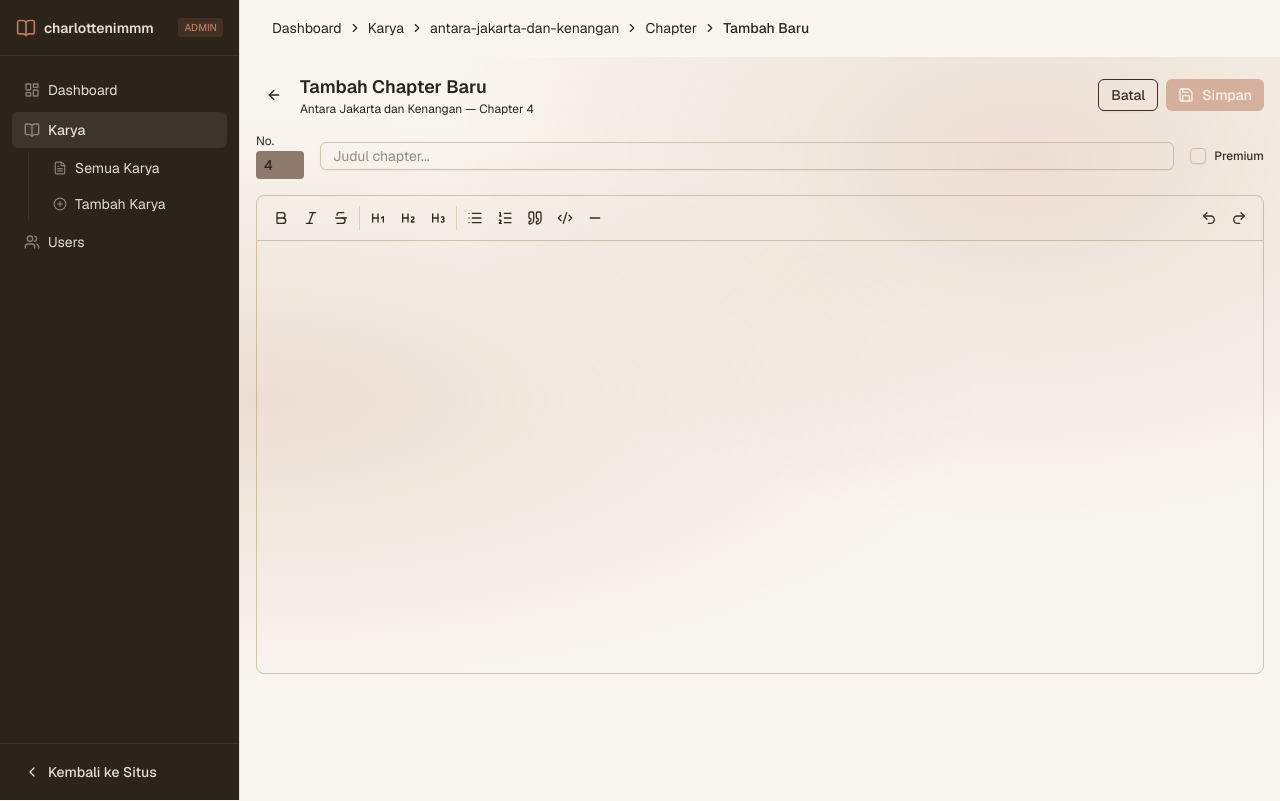
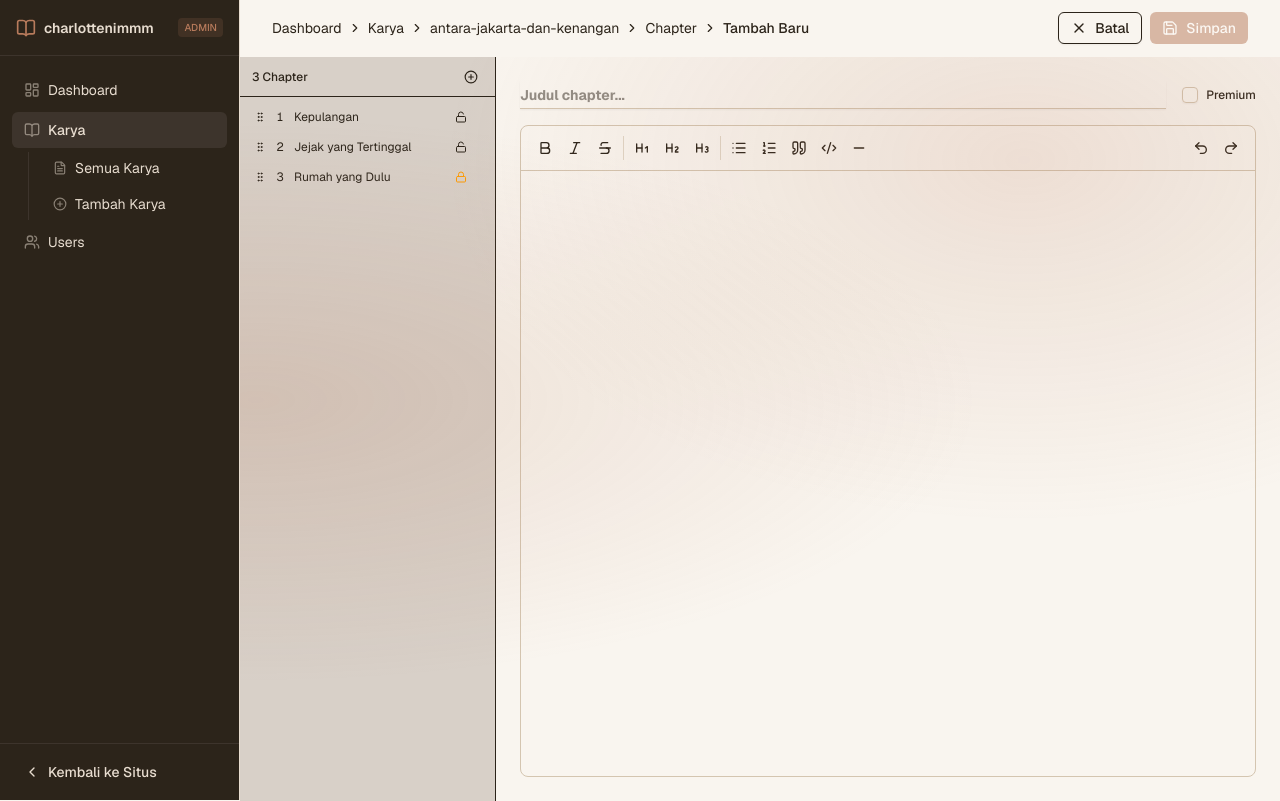
Before and after one commit to milyas26/charlottenim, a Next.js app: page /admin/karya/antara-jakarta-dan-kenangan/chapter/create in a window 1280 px wide. Built offline with nearby package versions, Linux system fonts and the light colour scheme; no server answers.

Commit message:
feat: editor chapter

```diff
--- a/app/admin/karya/[slug]/chapter/[chapterId]/page.tsx
+++ b/app/admin/karya/[slug]/chapter/[chapterId]/page.tsx
@@ -1,15 +1,17 @@
 "use client"
 
-import { use, useState } from "react"
-import Link from "next/link"
-import { works, chapters } from "@/data/dummy"
-import { notFound } from "next/navigation"
+import { use, useState, useCallback, useRef, useEffect } from "react"
+import { works, chapters as allChapters, getChaptersByWorkSlug } from "@/data/dummy"
+import type { Chapter } from "@/data/types"
+import { notFound, useRouter } from "next/navigation"
 import { Button } from "@/components/ui/button"
 import { Input } from "@/components/ui/input"
 import { Label } from "@/components/ui/label"
 import { Checkbox } from "@/components/ui/checkbox"
 import ChapterEditor from "@/components/admin/ChapterEditor"
-import { ArrowLeft, Save } from "lucide-react"
+import { ArrowLeft, Save, GripVertical, PlusCircle, Lock, LockOpen, ChevronRight, X } from "lucide-react"
+import { useAdminHeaderActions } from "@/components/admin/AdminHeader"
+import Link from "next/link"
 
 export default function AdminChapterEditorPage({
   params,
@@ -17,13 +19,22 @@ export default function AdminChapterEditorPage({
   params: Promise<{ slug: string; chapterId: string }>
 }) {
   const { slug, chapterId } = use(params)
+  const router = useRouter()
   const work = works.find((w) => w.slug === slug)
   if (!work) notFound()
 
   const isNew = chapterId === "create"
   const existingChapter = isNew
     ? null
-    : chapters.find((ch) => ch.workId === work.id && ch.slug === chapterId)
+    : allChapters.find((ch) => ch.workId === work.id && ch.slug === chapterId)
+
+  const workChapters = getChaptersByWorkSlug(work.slug)
+    .sort((a, b) => a.chapterNumber - b.chapterNumber)
+
+  const [orderedChapters, setOrderedChapters] = useState<Chapter[]>(workChapters)
+  const [dragIndex, setDragIndex] = useState<number | null>(null)
+  const [dragOverIndex, setDragOverIndex] = useState<number | null>(null)
+  const dragItem = useRef<number | null>(null)
 
   const [title, setTitle] = useState(existingChapter?.title ?? "")
   const [content, setContent] = useState(existingChapter?.content ?? "")
@@ -31,6 +42,26 @@ export default function AdminChapterEditorPage({
   const [price, setPrice] = useState(String(existingChapter?.price ?? 5000))
 
   const isEditing = !!existingChapter
+
+  const { setActions } = useAdminHeaderActions()
+
+  useEffect(() => {
+    setActions(
+      <>
+        <Button variant="outline" size="sm" asChild>
+          <Link href={`/admin/karya/${work.slug}`}>
+            <X className="size-4" />
+            Batal
+          </Link>
+        </Button>
+        <Button size="sm" disabled={!title || !content}>
+          <Save className="size-4" />
+          Simpan
+        </Button>
+      </>
+    )
+    return () => setActions(null)
+  }, [setActions, work.slug, title, content])
 
   const chapterSlug = title
     .toLowerCase()
@@ -41,47 +72,117 @@ export default function AdminChapterEditorPage({
 
   const chapterNumber = existingChapter?.chapterNumber ?? work.totalChapters + 1
 
+  const handleDragStart = useCallback((index: number) => {
+    dragItem.current = index
+    setDragIndex(index)
+  }, [])
+
+  const handleDragOver = useCallback((e: React.DragEvent, index: number) => {
+    e.preventDefault()
+    e.dataTransfer.dropEffect = "move"
+    if (dragItem.current !== index) {
+      setDragOverIndex(index)
+    }
+  }, [])
+
+  const handleDragLeave = useCallback(() => {
+    setDragOverIndex(null)
+  }, [])
+
+  const handleDragEnd = useCallback(() => {
+    setDragIndex(null)
+    setDragOverIndex(null)
+    dragItem.current = null
+  }, [])
+
+  const handleDrop = useCallback((e: React.DragEvent, index: number) => {
+    e.preventDefault()
+    const from = dragItem.current
+    if (from === null || from === index) {
+      setDragIndex(null)
+      setDragOverIndex(null)
+      return
+    }
+    const reordered = [...orderedChapters]
+    const [moved] = reordered.splice(from, 1)
+    reordered.splice(index, 0, moved)
+    const updated = reordered.map((ch, i) => ({ ...ch, chapterNumber: i + 1 }))
+    setOrderedChapters(updated)
+    setDragIndex(null)
+    setDragOverIndex(null)
+    dragItem.current = null
+  }, [orderedChapters])
+
   return (
-    <div className="space-y-4">
-      <div className="flex items-center gap-2">
-        <Button variant="ghost" size="icon" asChild>
-          <Link href={`/admin/karya/${work.slug}`}>
-            <ArrowLeft className="size-4" />
+    <div className="flex h-[calc(100vh-3.5rem)] gap-0">
+      <aside className="w-64 shrink-0 border-r bg-muted/30 flex flex-col">
+        <div className="flex items-center justify-between px-3 h-10 border-b shrink-0">
+          <span className="text-xs font-medium text-muted-foreground">
+            {orderedChapters.length} Chapter
+          </span>
+          <Button variant="ghost" size="icon" className="size-6" asChild>
+            <Link href={`/admin/karya/${work.slug}/chapter/create`}>
+              <PlusCircle className="size-3.5" />
             </Link>
           </Button>
-        <div className="flex-1 min-w-0">
-          <h1 className="text-lg font-semibold truncate">
-            {isEditing ? "Edit Chapter" : "Tambah Chapter Baru"}
-          </h1>
-          <p className="text-xs text-muted-foreground truncate">
-            {work.title} &mdash; Chapter {chapterNumber}
+        </div>
+        <div className="flex-1 overflow-y-auto p-1.5 space-y-0.5">
+          {orderedChapters.length === 0 && (
+            <p className="text-xs text-muted-foreground text-center py-8">
+              Belum ada chapter
             </p>
+          )}
+          {orderedChapters.map((ch, index) => {
+            const isActive = ch.slug === chapterId
+            return (
+              <div
+                key={ch.id}
+                draggable
+                onDragStart={() => handleDragStart(index)}
+                onDragOver={(e) => handleDragOver(e, index)}
+                onDragLeave={handleDragLeave}
+                onDragEnd={handleDragEnd}
+                onDrop={(e) => handleDrop(e, index)}
+                className={`group flex items-center gap-1.5 rounded-md px-2 py-1.5 text-xs transition-all cursor-pointer select-none ${
+                  dragIndex === index
+                    ? "opacity-30"
+                    : dragOverIndex === index && dragIndex !== index
+                    ? "border-t border-primary"
+                    : ""
+                } ${
+                  isActive
+                    ? "bg-primary/10 text-primary font-medium"
+                    : "text-muted-foreground hover:bg-accent/50"
+                }`}
+                onClick={() => router.push(`/admin/karya/${work.slug}/chapter/${ch.slug}`)}
+              >
+                <span className="shrink-0 cursor-grab active:cursor-grabbing text-muted-foreground/50 group-hover:text-muted-foreground transition-colors">
+                  <GripVertical className="size-3" />
+                </span>
+                <span className="shrink-0 tabular-nums w-4 text-center">{ch.chapterNumber}</span>
+                <span className="truncate flex-1">{ch.title || "(tanpa judul)"}</span>
+                {ch.isPremium ? (
+                  <Lock className="size-3 shrink-0 text-amber-500" />
+                ) : (
+                  <LockOpen className="size-3 shrink-0 text-muted-foreground/50" />
+                )}
+                <ChevronRight className="size-3 shrink-0 -mr-1 opacity-0 group-hover:opacity-100 transition-opacity" />
               </div>
-        <div className="flex items-center gap-2 shrink-0">
-          <Button variant="outline" size="sm" asChild>
-            <Link href={`/admin/karya/${work.slug}`}>Batal</Link>
-          </Button>
-          <Button size="sm" disabled={!title || !content}>
-            <Save className="size-4" />
-            Simpan
-          </Button>
+            )
+          })}
         </div>
-      </div>
+      </aside>
 
+      <div className="flex-1 flex flex-col min-w-0 overflow-hidden">
+        <div className="shrink-0 p-6 pb-0 space-y-2">
           <div className="flex items-center gap-4 flex-wrap">
-        <div className="shrink-0 w-12">
-          <p className="text-xs text-muted-foreground mb-0.5">No.</p>
-          <p className="h-7 flex items-center text-sm font-medium bg-muted rounded px-2">
-            {chapterNumber}
-          </p>
-        </div>
             <div className="flex-1 min-w-[160px]">
               <Input
                 id="title"
                 placeholder="Judul chapter..."
                 value={title}
                 onChange={(e) => setTitle(e.target.value)}
-            className="h-7 text-sm"
+                className="h-7 text-sm border-0 border-b border-input rounded-none focus-visible:ring-0 focus-visible:border-primary px-0 font-bold"
               />
             </div>
             <div className="flex items-center gap-2">
@@ -110,16 +211,20 @@ export default function AdminChapterEditorPage({
             )}
           </div>
           {title && (
-        <p className="text-xs text-muted-foreground -mt-2">
+            <p className="text-xs text-muted-foreground">
               Slug: <code className="text-accent">/{chapterSlug}</code>
             </p>
           )}
+        </div>
 
+        <div className="flex-1 min-h-0 p-6 pt-4">
           <ChapterEditor
             content={content}
             onChange={setContent}
             placeholder="Mulai menulis..."
           />
         </div>
+      </div>
+    </div>
   )
 }
--- a/app/admin/karya/[slug]/page.tsx
+++ b/app/admin/karya/[slug]/page.tsx
@@ -1,6 +1,7 @@
 "use client"
 
-import { use, useState, useCallback, useRef } from "react"
+import { use, useState, useCallback, useRef, useEffect } from "react"
+import { useAdminHeaderActions } from "@/components/admin/AdminHeader"
 import type { WorkStatus } from "@/data/types"
 import Link from "next/link"
 import { works, chapters } from "@/data/dummy"
@@ -67,6 +68,58 @@ export default function AdminWorkDetailPage({ params }: { params: Promise<{ slug
   const [editGenres, setEditGenres] = useState<string[]>(work.genres)
   const [editCoverPreview, setEditCoverPreview] = useState<string | null>(null)
   const dragItem = useRef<number | null>(null)
+
+  const { setActions } = useAdminHeaderActions()
+
+  useEffect(() => {
+    if (isEditing) {
+      setActions(
+        <>
+          <Button variant="outline" size="sm" onClick={() => {
+            setIsEditing(false)
+            setEditCoverPreview(null)
+          }}>
+            <X className="size-4" />
+            Batal
+          </Button>
+          <Button size="sm" disabled={!editTitle || !editSynopsis} onClick={() => {
+            work.title = editTitle
+            work.synopsis = editSynopsis
+            work.status = editStatus
+            work.genres = editGenres
+            setIsEditing(false)
+            alert("Karya berhasil diedit!")
+          }}>
+            <Save className="size-4" />
+            Simpan Perubahan
+          </Button>
+        </>
+      )
+    } else {
+      setActions(
+        <>
+          <Button variant="outline" size="sm" onClick={() => {
+            setEditTitle(work.title)
+            setEditSynopsis(work.synopsis)
+            setEditStatus(work.status)
+            setEditGenres(work.genres)
+            setEditCoverPreview(null)
+            setIsEditing(true)
+          }}>
+            <Edit className="size-4" />
+            Edit Karya
+          </Button>
+          <Button size="sm" asChild>
+            <Link href={`/admin/karya/${work.slug}/chapter/create`}>
+              <PlusCircle className="size-4" />
+              Tambah Chapter
+            </Link>
+          </Button>
+        </>
+      )
+    }
+    return () => setActions(null)
+  }, [setActions, isEditing, editTitle, editSynopsis, editStatus, editGenres, work.slug])
 
   const totalReads = orderedChapters.reduce((sum, ch) => sum + ch.readCount, 0)
 
@@ -152,7 +205,7 @@ export default function AdminWorkDetailPage({ params }: { params: Promise<{ slug
   }, [])
 
   return (
-    <div className="space-y-6">
+    <div className="space-y-6 p-4">
       <div className="flex items-center gap-3">
         <Button variant="ghost" size="icon" asChild>
           <Link href="/admin/karya">
@@ -162,30 +215,6 @@ export default function AdminWorkDetailPage({ params }: { params: Promise<{ slug
         <div className="flex-1">
           <h1 className="text-2xl font-bold tracking-tight">{work.title}</h1>
           <p className="text-muted-foreground mt-1">/{work.slug}</p>
-        </div>
-        <div className="flex items-center gap-2">
-          <Button variant="outline" size="sm" onClick={() => {
-            if (isEditing) {
-              setIsEditing(false)
-              setEditCoverPreview(null)
-            } else {
-              setEditTitle(work.title)
-              setEditSynopsis(work.synopsis)
-              setEditStatus(work.status)
-              setEditGenres(work.genres)
-              setEditCoverPreview(null)
-              setIsEditing(true)
-            }
-          }}>
-            {isEditing ? <X className="size-4" /> : <Edit className="size-4" />}
-            {isEditing ? "Batal" : "Edit Karya"}
-          </Button>
-          <Button size="sm" asChild>
-            <Link href={`/admin/karya/${work.slug}/chapter/create`}>
-              <PlusCircle className="size-4" />
-              Tambah Chapter
-            </Link>
-          </Button>
         </div>
       </div>
 
@@ -310,17 +339,6 @@ export default function AdminWorkDetailPage({ params }: { params: Promise<{ slug
                   )}
                 </div>
 
-                <Button className="w-full" disabled={!editTitle || !editSynopsis} onClick={() => {
-                  work.title = editTitle
-                  work.synopsis = editSynopsis
-                  work.status = editStatus
-                  work.genres = editGenres
-                  setIsEditing(false)
-                  alert("Karya berhasil diedit!")
-                }}>
-                  <Save className="size-4" />
-                  Simpan Perubahan
-                </Button>
               </>
             ) : (
               <>
--- a/app/admin/karya/baru/page.tsx
+++ b/app/admin/karya/baru/page.tsx
@@ -1,6 +1,7 @@
 "use client"
 
-import { useState } from "react"
+import { useState, useEffect } from "react"
+import { useAdminHeaderActions } from "@/components/admin/AdminHeader"
 import Link from "next/link"
 import { Button } from "@/components/ui/button"
 import { Input } from "@/components/ui/input"
@@ -18,6 +19,23 @@ export default function AdminNewWorkPage() {
   const [selectedGenres, setSelectedGenres] = useState<string[]>([])
   const [status, setStatus] = useState<WorkStatus>("DRAFT")
 
+  const { setActions } = useAdminHeaderActions()
+
+  useEffect(() => {
+    setActions(
+      <>
+        <Button variant="outline" asChild>
+          <Link href="/admin/karya">Batal</Link>
+        </Button>
+        <Button disabled={!title || !synopsis}>
+          <Save className="size-4" />
+          Simpan Karya
+        </Button>
+      </>
+    )
+    return () => setActions(null)
+  }, [setActions, title, synopsis])
+
   const toggleGenre = (genre: string) => {
     if (selectedGenres.includes(genre)) {
       setSelectedGenres(selectedGenres.filter((g) => g !== genre))
@@ -34,8 +52,7 @@ export default function AdminNewWorkPage() {
     .trim()
 
   return (
-    <div className="space-y-6">
-      <div className="flex items-center justify-between">
+    <div className="space-y-6 p-4">
       <div className="flex items-center gap-3">
         <Button variant="ghost" size="icon" asChild>
           <Link href="/admin/karya">
@@ -45,16 +62,6 @@ export default function AdminNewWorkPage() {
         <div>
           <h1 className="text-2xl font-bold tracking-tight">Tambah Karya Baru</h1>
           <p className="text-muted-foreground mt-1">Unggah karya baru ke platform.</p>
-          </div>
-        </div>
-        <div className="flex items-center gap-3">
-          <Button variant="outline" asChild>
-            <Link href="/admin/karya">Batal</Link>
-          </Button>
-          <Button disabled={!title || !synopsis}>
-            <Save className="size-4" />
-            Simpan Karya
-          </Button>
         </div>
       </div>
 
--- a/app/admin/karya/page.tsx
+++ b/app/admin/karya/page.tsx
@@ -1,6 +1,7 @@
 "use client"
 
-import { useState } from "react"
+import { useState, useEffect } from "react"
+import { useAdminHeaderActions } from "@/components/admin/AdminHeader"
 import Link from "next/link"
 import { works, chapters } from "@/data/dummy"
 import { Badge } from "@/components/ui/badge"
@@ -19,6 +20,20 @@ import { PlusCircle, Search, MoreHorizontal, Edit, Eye, BarChart3, Trash2 } from
 import { WorkStatus } from "@/data/types"
 
 export default function AdminWorksPage() {
+  const { setActions } = useAdminHeaderActions()
+
+  useEffect(() => {
+    setActions(
+      <Button asChild>
+        <Link href="/admin/karya/baru">
+          <PlusCircle className="size-4" />
+          Tambah Karya
+        </Link>
+      </Button>
+    )
+    return () => setActions(null)
+  }, [setActions])
+
   const [search, setSearch] = useState("")
   const [statusFilter, setStatusFilter] = useState<WorkStatus | "ALL">("ALL")
 
@@ -29,18 +44,12 @@ export default function AdminWorksPage() {
   })
 
   return (
-    <div className="space-y-6">
+    <div className="space-y-6 p-4">
       <div className="flex items-center justify-between">
         <div>
           <h1 className="text-2xl font-bold tracking-tight">Karya</h1>
           <p className="text-muted-foreground mt-1">Kelola semua karya kamu di sini.</p>
         </div>
-        <Button asChild>
-          <Link href="/admin/karya/baru">
-            <PlusCircle className="size-4" />
-            Tambah Karya
-          </Link>
-        </Button>
       </div>
 
       <div className="flex items-center gap-3">
--- a/app/admin/layout.tsx
+++ b/app/admin/layout.tsx
@@ -1,6 +1,6 @@
 import type { Metadata } from "next"
 import { AdminSidebar } from "@/components/admin/AdminSidebar"
-import { AdminHeader } from "@/components/admin/AdminHeader"
+import { AdminHeader, AdminHeaderActionsProvider } from "@/components/admin/AdminHeader"
 
 export const metadata: Metadata = {
   title: "Admin Panel — charlottenimmm",
@@ -12,10 +12,12 @@ export default function AdminLayout({ children }: { children: React.ReactNode })
     <div className="min-h-screen bg-background">
       <AdminSidebar />
       <div className="ml-60 min-h-screen">
-        <AdminHeader />
-        <main>
-          <div className="p-4 min-h-[calc(100vh-64px)]">{children}</div>
-        </main>
+        <AdminHeaderActionsProvider>
+          <AdminHeader />
+          <main>
+            <div className="min-h-[calc(100vh-64px)]">{children}</div>
+          </main>
+        </AdminHeaderActionsProvider>
       </div>
     </div>
   )
--- a/app/admin/page.tsx
+++ b/app/admin/page.tsx
@@ -20,7 +20,7 @@ export default function AdminDashboardPage() {
   const recentWorks = [...works].sort((a, b) => b.id - a.id).slice(0, 5)
 
   return (
-    <div className="space-y-8">
+    <div className="space-y-8 p-4">
       <div>
         <h1 className="text-2xl font-bold tracking-tight">Dashboard</h1>
         <p className="text-muted-foreground mt-1">Selamat datang kembali, Charlotte.</p>
--- a/app/admin/users/[id]/page.tsx
+++ b/app/admin/users/[id]/page.tsx
@@ -29,7 +29,7 @@ export default function AdminUserDetailPage({ params }: { params: Promise<{ id:
   }
 
   return (
-    <div className="space-y-6">
+    <div className="space-y-6 p-4">
       <div className="flex items-center gap-3">
         <Button variant="ghost" size="icon" asChild>
           <Link href="/admin/users">
--- a/app/admin/users/page.tsx
+++ b/app/admin/users/page.tsx
@@ -29,7 +29,7 @@ export default function AdminUsersPage() {
   }
 
   return (
-    <div className="space-y-6">
+    <div className="space-y-6 p-4">
       <div>
         <h1 className="text-2xl font-bold tracking-tight">Users</h1>
         <p className="text-muted-foreground mt-1">Kelola semua pengguna terdaftar.</p>
--- a/components/admin/AdminHeader.tsx
+++ b/components/admin/AdminHeader.tsx
@@ -1,8 +1,26 @@
 "use client"
 
 import { usePathname } from "next/navigation"
-import { useEffect, useRef } from "react"
+import { useEffect, useRef, createContext, useContext, useState } from "react"
 import { ChevronRight } from "lucide-react"
+
+const HeaderActionsContext = createContext<{
+  actions: React.ReactNode | null
+  setActions: (actions: React.ReactNode | null) => void
+}>({ actions: null, setActions: () => {} })
+
+export function AdminHeaderActionsProvider({ children }: { children: React.ReactNode }) {
+  const [actions, setActions] = useState<React.ReactNode | null>(null)
+  return (
+    <HeaderActionsContext.Provider value={{ actions, setActions }}>
+      {children}
+    </HeaderActionsContext.Provider>
+  )
+}
+
+export function useAdminHeaderActions() {
+  return useContext(HeaderActionsContext)
+}
 
 const pathLabels: Record<string, string> = {
   admin: "Dashboard",
@@ -34,6 +52,7 @@ export function AdminHeader() {
   const pathname = usePathname()
   const headerRef = useRef<HTMLDivElement>(null)
   const breadcrumbs = getBreadcrumbs(pathname)
+  const { actions } = useContext(HeaderActionsContext)
 
   useEffect(() => {
     const el = headerRef.current
@@ -59,7 +78,8 @@ export function AdminHeader() {
       className="sticky top-0 z-30 backdrop-blur-xl transition-all duration-300"
       style={{ borderBottom: "1px solid transparent" }}
     >
-      <div className="flex items-center gap-1.5 h-14 px-8 text-sm">
+      <div className="flex items-center h-14 px-8 text-sm">
+        <div className="flex items-center gap-1.5 flex-1 min-w-0">
           {breadcrumbs.map((crumb, i) => {
             const isLast = i === breadcrumbs.length - 1
             return (
@@ -78,6 +98,8 @@ export function AdminHeader() {
             )
           })}
         </div>
+        {actions && <div className="flex items-center gap-2 shrink-0">{actions}</div>}
+      </div>
     </div>
   )
 }
--- a/components/admin/ChapterEditor.tsx
+++ b/components/admin/ChapterEditor.tsx
@@ -69,7 +69,7 @@ export default function ChapterEditor({ content, onChange, placeholder }: Chapte
     editorProps: {
       attributes: {
         class:
-          "prose prose-sm max-w-none min-h-[400px] focus:outline-none prose-p:mb-3 prose-p:mt-0 prose-p:leading-7 prose-p:text-foreground prose-headings:mb-2 prose-headings:mt-6 prose-headings:font-semibold prose-headings:text-foreground prose-strong:text-foreground prose-em:text-foreground prose-blockquote:text-foreground prose-code:text-foreground prose-ol:text-foreground prose-ul:text-foreground prose-li:text-foreground",
+          "prose prose-sm max-w-none h-full focus:outline-none prose-p:mb-3 prose-p:mt-0 prose-p:leading-7 prose-p:text-foreground prose-headings:mb-2 prose-headings:mt-6 prose-headings:font-semibold prose-headings:text-foreground prose-strong:text-foreground prose-em:text-foreground prose-blockquote:text-foreground prose-code:text-foreground prose-ol:text-foreground prose-ul:text-foreground prose-li:text-foreground",
       },
     },
     immediatelyRender: false,
@@ -78,8 +78,8 @@ export default function ChapterEditor({ content, onChange, placeholder }: Chapte
   if (!editor) return null
 
   return (
-    <div className="rounded-lg border border-input bg-background">
-      <div className="flex flex-wrap items-center gap-0.5 px-2.5 py-2 border-b border-input">
+    <div className="rounded-lg border border-input bg-background flex flex-col h-full">
+      <div className="flex flex-wrap items-center gap-0.5 px-2.5 py-2 border-b border-input shrink-0">
         <ToolbarButton
           onClick={() => editor.chain().focus().toggleBold().run()}
           active={editor.isActive("bold")}
@@ -170,8 +170,8 @@ export default function ChapterEditor({ content, onChange, placeholder }: Chapte
           </ToolbarButton>
         </div>
       </div>
-      <div className="px-6 py-4">
-        <EditorContent editor={editor} />
+      <div className="flex-1 overflow-y-auto px-6 py-4">
+        <EditorContent editor={editor} className="h-full" />
       </div>
     </div>
   )
```
Lines whose indentation alone changed are shown as unchanged.
